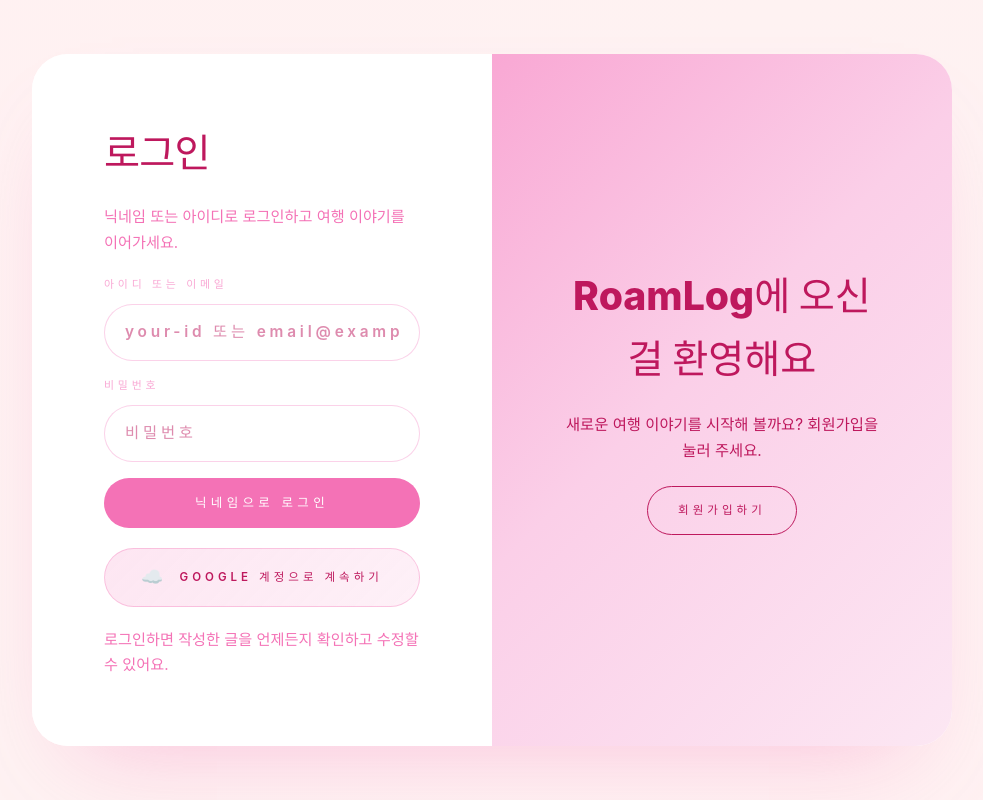
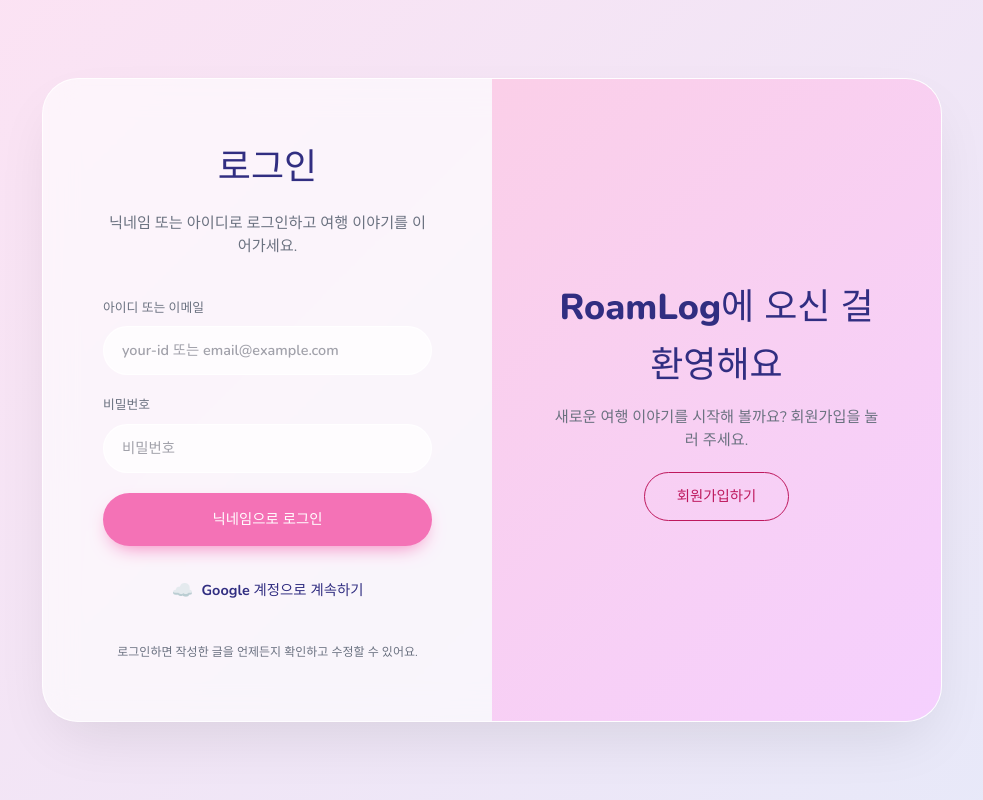
Before and after one commit to Jen-kj/Board_TS, a React (Vite) app in the folder frontend/: page /auth in a window 1280 px wide. Shown: the whole page, without its empty margins (148-1131 px from the left). Built offline with nearby package versions, Linux system fonts and the light colour scheme; no server answers.

Commit message:
style: 28. 로그인/회원가입 UI 변경

```diff
--- a/frontend/src/pages/AuthPage.css
+++ b/frontend/src/pages/AuthPage.css
@@ -1,217 +1,220 @@
+/* 부드럽고 깔끔한 산세리프 폰트 (Nunito) */
+@import url('https://fonts.googleapis.com/css2?family=Nunito:wght@400;600;700;800&display=swap');
+
+:root {
+  --bg-start: #fde2f3;
+  --bg-end: #e6e9f9;
+  --primary-pink: #f472b6;
+  --primary-pink-dark: #be185d;
+  --text-dark: #312e81;
+  --text-light: #6b7280;
+  --glass-bg: rgba(255, 255, 255, 0.6);
+  --glass-border: rgba(255, 255, 255, 0.8);
+  --focus-ring: rgba(244, 114, 182, 0.3);
+}
+
 .auth-page-root {
-  min-height: 100vh;
   display: flex;
   align-items: center;
   justify-content: center;
-  padding: 3rem 1.5rem;
-  background: linear-gradient(135deg, #fff1f2 0%, #fef2f2 45%, #fff1f2 100%);
+  min-height: 100vh;
+  padding: 2rem;
+  font-family: 'Nunito', sans-serif;
+  background: linear-gradient(135deg, var(--bg-start) 0%, var(--bg-end) 100%);
+  color: var(--text-dark);
+  overflow: hidden;
+  position: relative;
 }
 
 .auth-card {
+  position: relative;
   width: 100%;
-  max-width: 920px;
-  min-height: 560px;
+  max-width: 900px;
+  min-height: 580px;
+  background: var(--glass-bg);
   border-radius: 36px;
-  background: #ffffff;
-  box-shadow: 0 44px 90px -48px rgba(244, 114, 182, 0.42);
+  border: 1px solid var(--glass-border);
+  backdrop-filter: blur(16px);
+  -webkit-backdrop-filter: blur(12px);
+  box-shadow: 0 25px 60px -15px rgba(0, 0, 0, 0.1);
   overflow: hidden;
   display: flex;
 }
 
 .auth-pane {
-  flex: 1;
-  padding: 68px 72px;
+  width: 50%;
+  padding: 60px;
+  display: flex;
+  flex-direction: column;
+  justify-content: center;
+  transition: all 0.6s cubic-bezier(0.68, -0.55, 0.27, 1.55);
+}
+
+.form-pane {
+  opacity: 1;
+  transform: translateX(0);
+  z-index: 2;
+}
+
+.overlay-pane {
+  position: absolute;
+  top: 0;
+  height: 100%;
+  background: linear-gradient(135deg, #fbcfe8, #f5d0fe);
   display: flex;
   align-items: center;
   justify-content: center;
-  transition: background 0.5s ease, color 0.5s ease;
+  text-align: center;
+  color: var(--primary-pink-dark);
 }
 
-.form-pane {
-  background: #ffffff;
-  color: #be185d;
+/* 로그인 폼이 보일 때 */
+.auth-card .auth-pane:first-child.form-pane ~ .auth-pane:last-child.overlay-pane {
+  transform: translateX(100%);
 }
 
-.overlay-pane {
-  background: linear-gradient(135deg, #f9a8d4 0%, #fbcfe8 45%, #fce7f3 100%);
-  color: #be185d;
+/* 회원가입 폼이 보일 때 */
+.auth-card .auth-pane:first-child.overlay-pane {
+  transform: translateX(-100%);
+}
+
+.form-stack {
+  display: flex;
+  flex-direction: column;
+  gap: 1.5rem;
   text-align: center;
 }
 
-.form-stack {
-  width: 100%;
-  max-width: 340px;
+.form-stack h2,
+.overlay-content h2 {
+  font-size: 2.25rem;
+  font-weight: 800;
+  color: var(--text-dark);
+}
+
+.form-stack p,
+.overlay-content p {
+  font-size: 0.95rem;
+  line-height: 1.5;
+  color: var(--text-light);
+  margin-top: -0.5rem;
+}
+
+.form-stack form {
   display: flex;
   flex-direction: column;
   gap: 1.25rem;
-}
-
-.form-stack h2 {
-  font-size: 2.45rem;
-  font-weight: 800;
-  color: #be185d;
-  letter-spacing: -0.02em;
-}
-
-.form-stack p {
-  font-size: 0.95rem;
-  color: #f472b6;
-  line-height: 1.7;
-}
-
-.form-stack form {
-  display: grid;
-  gap: 1rem;
+  text-align: left;
+  margin-top: 1rem;
 }
 
 .form-stack label {
-  display: block;
-  font-size: 0.68rem;
-  letter-spacing: 0.35em;
-  text-transform: uppercase;
-  color: #f9a8d4;
+  font-size: 0.8rem;
   font-weight: 600;
+  color: var(--text-light);
 }
 
 .form-stack input {
-  margin-top: 0.65rem;
   width: 100%;
+  background: rgba(255, 255, 255, 0.7);
+  border: 1px solid var(--glass-border);
   border-radius: 9999px;
-  border: 1px solid rgba(251, 207, 232, 0.92);
-  padding: 0.95rem 1.25rem;
-  font-size: 0.96rem;
-  color: #be185d;
-  background: rgba(255, 255, 255, 0.98);
-  outline: none;
-  transition: border-color 0.2s ease, box-shadow 0.2s ease;
+  padding: 12px 18px;
+  font-family: 'Nunito', sans-serif;
+  font-size: 0.9rem;
+  color: var(--text-dark);
+  margin-top: 0.5rem;
+  transition: all 0.2s ease-in-out;
+}
+
+.form-stack input::placeholder {
+  color: #a1a1aa;
 }
 
 .form-stack input:focus {
-  border-color: #f472b6;
-  box-shadow: 0 0 0 4px rgba(244, 114, 182, 0.18);
+  outline: none;
+  border-color: var(--primary-pink);
+  box-shadow: 0 0 0 3px var(--focus-ring);
+  background: white;
 }
 
 .form-stack .error {
-  font-size: 0.78rem;
+  font-size: 0.85rem;
   color: #ef4444;
+  text-align: center;
+  margin-top: -0.5rem;
+}
+
+.form-stack button,
+.overlay-content button {
+  font-family: 'Nunito', sans-serif;
+  font-size: 0.9rem;
+  font-weight: 700;
+  border-radius: 9999px;
+  padding: 14px;
+  cursor: pointer;
+  transition: all 0.2s ease-in-out;
+  border: 1px solid transparent;
+}
+
+.form-stack button:disabled {
+  opacity: 0.5;
+  cursor: not-allowed;
 }
 
 .primary-button {
-  width: 100%;
-  border-radius: 9999px;
-  padding: 0.95rem 1.5rem;
-  font-size: 0.78rem;
-  letter-spacing: 0.35em;
-  text-transform: uppercase;
-  font-weight: 700;
-  border: none;
-  background: #f472b6;
-  color: #ffffff;
-  transition: transform 0.2s ease, background 0.2s ease, box-shadow 0.2s ease;
+  background-color: var(--primary-pink);
+  color: white;
+  box-shadow: 0 8px 20px -8px var(--primary-pink);
 }
 
 .primary-button:hover:not(:disabled) {
-  transform: translateY(-1px);
-  background: #f9a8d4;
-  box-shadow: 0 12px 24px -14px rgba(249, 168, 212, 0.52);
-}
-
-.primary-button:disabled {
-  opacity: 0.6;
-  cursor: not-allowed;
+  transform: translateY(-2px);
+  box-shadow: 0 12px 25px -8px var(--primary-pink);
 }
 
 .google-button {
-  width: 100%;
-  border-radius: 9999px;
-  padding: 0.9rem 1.5rem;
-  font-size: 0.72rem;
-  letter-spacing: 0.35em;
-  text-transform: uppercase;
-  font-weight: 600;
-  border: 1px solid rgba(244, 114, 182, 0.35);
-  background: linear-gradient(135deg, rgba(244, 114, 182, 0.18), rgba(244, 114, 182, 0.1));
-  color: #be185d;
+  background-color: transparent;
+  color: var(--text-dark);
+  border-color: #d4d4d8;
   display: flex;
   align-items: center;
   justify-content: center;
-  gap: 0.75rem;
-  transition: transform 0.2s ease, background 0.2s ease, color 0.2s ease, border 0.2s ease;
+  gap: 0.5rem;
+  margin-top: -0.5rem;
 }
 
 .google-button:hover:not(:disabled) {
-  transform: translateY(-1px);
-  background: rgba(244, 114, 182, 0.24);
-  border-color: rgba(244, 114, 182, 0.42);
-  color: #be185d;
+  background-color: rgba(255, 255, 255, 0.5);
+  border-color: #a1a1aa;
 }
 
-.google-button:disabled {
-  opacity: 0.6;
-  cursor: not-allowed;
+.google-button .text-lg {
+  font-size: 1.1rem;
 }
 
 .helper-text {
-  font-size: 0.73rem;
-  color: #f9a8d4;
-  line-height: 1.6;
+  font-size: 0.75rem !important;
+  color: var(--text-light) !important;
+  margin-top: 0 !important;
 }
 
 .overlay-content {
-  max-width: 320px;
   display: flex;
   flex-direction: column;
-  gap: 1.35rem;
   align-items: center;
-  text-align: center;
-}
-
-.overlay-content h2 {
-  font-size: 2.45rem;
-  font-weight: 800;
-  color: #be185d;
-}
-
-.overlay-content p {
-  font-size: 0.96rem;
-  line-height: 1.7;
-  color: #be185d;
+  gap: 1.25rem;
 }
 
 .overlay-content button {
-  border-radius: 9999px;
-  border: 1px solid #be185d;
-  background: transparent;
-  color: #be185d;
-  padding: 0.9rem 1.9rem;
-  font-size: 0.72rem;
-  letter-spacing: 0.35em;
-  text-transform: uppercase;
-  font-weight: 600;
-  transition: background 0.2s ease, color 0.2s ease, transform 0.2s ease;
+  background-color: transparent;
+  color: var(--primary-pink-dark);
+  border: 1px solid var(--primary-pink-dark);
+  padding: 12px 32px;
 }
 
 .overlay-content button:hover {
-  background: #be185d;
-  color: #ffffff;
-  transform: translateY(-1px);
+  background-color: var(--primary-pink-dark);
+  color: white;
+  transform: translateY(-2px);
 }
-
-@media (max-width: 960px) {
-  .auth-card {
-    max-width: 100%;
-    border-radius: 32px;
-  }
-}
-
-@media (max-width: 720px) {
-  .auth-card {
-    flex-direction: column;
-    border-radius: 28px;
-  }
-
-  .auth-pane {
-    width: 100%;
-    padding: 48px 32px;
-  }
-}
--- a/frontend/src/pages/AuthPage.tsx
+++ b/frontend/src/pages/AuthPage.tsx
@@ -54,12 +54,12 @@
   }, [user, loading, nextPath, navigate, pendingRedirect])
 
   const handleGoogleSignIn = (): void => {
-    const authState = JSON.stringify({
+    const authState = {
       next: nextPath,
       mode: isRegisterMode ? 'register' : 'login',
-    })
+    }
     setPendingRedirect(nextPath)
-    const state = encodeURIComponent(authState)
+    const state = encodeURIComponent(JSON.stringify(authState))
     window.location.href = buildGoogleAuthUrl(state)
   }
 
@@ -253,7 +253,7 @@
   return (
     <div className="auth-page-root">
       <div className="auth-card">
-        <div className={`auth-pane ${isRegisterMode ? 'overlay-pane' : 'form-pane'}`}>
+        <div className={`auth-pane ${isRegisterMode ? '' : 'form-pane'}`}>
           {isRegisterMode
             ? renderOverlay({
                 title: '다시 만나서 반가워요!',
```
